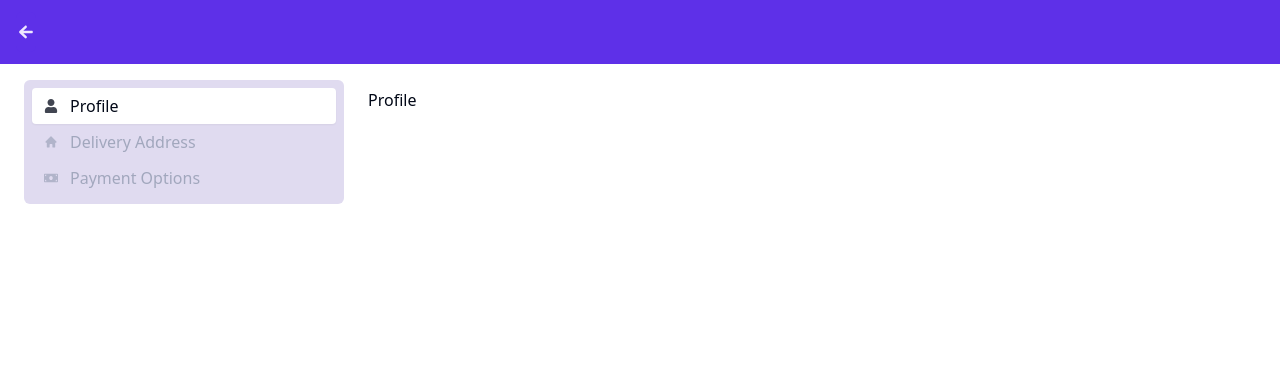
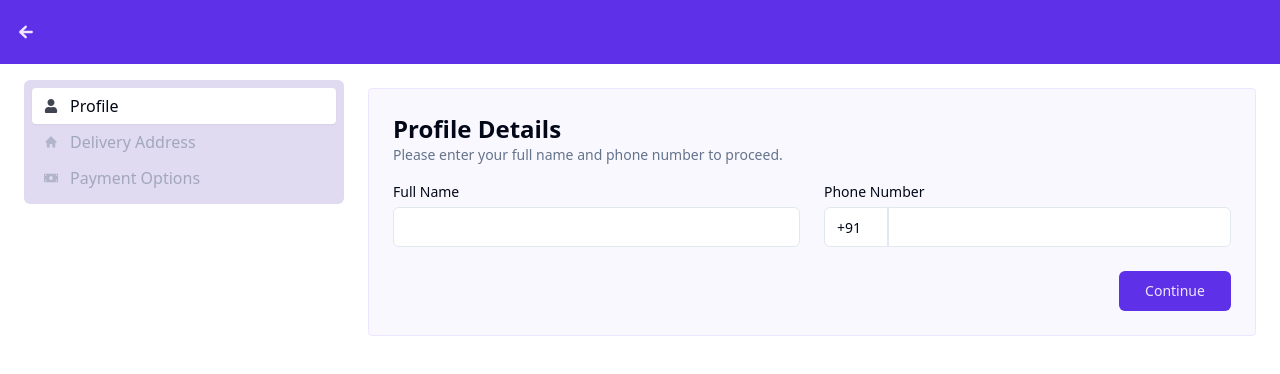
Before and after one commit to N-eeraj/e-commerce, a React (Vite) app: page /payment in a window 1280 px wide. Shown: the top 374 px of the page. Built offline with nearby package versions, Linux system fonts and the light colour scheme.

Commit message:
Basic profile form UI

```diff
--- a/src/components/Payment/ContextProvider.tsx
+++ b/src/components/Payment/ContextProvider.tsx
@@ -5,12 +5,15 @@ import { FC, createContext, useState } from 'react'
 import { Children } from '@customTypes/common'
 import PaymentContextType, { Address, PhoneNumber } from '@customTypes/payment'
 
+// constant imports
+import { DEFAULT_DIAL_CODE } from '@/constants'
+
 export const PaymentContext = createContext({})
 
 const PaymentContextProvider: FC<Children> = ({ children }) => {
   const [name, setName] = useState('')
   const [phoneNumber, setPhoneNumber] = useState<PhoneNumber>({
-    dialCode: '',
+    dialCode: DEFAULT_DIAL_CODE,
     number: '',
   })
   const [isPhoneValid, setValidatedPhoneNumber] = useState(false)
--- a/src/components/Payment/Profile.tsx
+++ b/src/components/Payment/Profile.tsx
@@ -1,9 +1,74 @@
 // react imports
-import { FC } from 'react'
+import { FC, FormEvent } from 'react'
+
+// shadcn/ui imports
+import { Label } from '@ui/label'
+import { Input } from '@ui/input'
+import { Button } from '@ui/button'
+
+// hook imports
+import usePayment from '@hooks/usePayment'
 
 const Profile: FC = () => {
+  const {
+    name,
+    phoneNumber,
+    addProfileDetails,
+  } = usePayment()
+
+  const triggerOTP = (event: FormEvent) => {
+    event.preventDefault()
+    console.log('open OTP modal')
+  }
+
   return (
-    <div>Profile</div>
+    <section className="flex flex-col gap-y-5">
+      <div>
+        <strong className="text-2xl">
+          Profile Details
+        </strong>
+        <p className="text-slate-500 text-sm">
+          Please enter your full name and phone number to proceed.
+        </p>
+      </div>
+
+      <form
+        className="grid grid-cols-1 lg:grid-cols-2 gap-6"
+        onSubmit={triggerOTP}>
+        <div className="flex flex-col gap-y-2">
+          <Label htmlFor="name">
+            Full Name
+          </Label>
+          <Input
+            defaultValue={name}
+            id="name"
+            required
+            className="focus-visible:ring-0 focus-visible:ring-offset-0" />
+        </div>
+        <div className="flex flex-col gap-y-2">
+          <Label>
+            Phone Number
+          </Label>
+          <div className="flex">
+            <Input
+              defaultValue={phoneNumber.dialCode}
+              required
+              pattern="^\+?[1-9][0-9]{0,3}$"
+              title="Please enter a valid phone dial code (e.g., +1, 44, 123)"
+              className="w-16 border-r-[0.5px] rounded-r-none focus-visible:ring-0 focus-visible:ring-offset-0" />
+            <Input
+              defaultValue={phoneNumber.number}
+              required
+              pattern="^\+?[1-9]\d{1,14}$"
+              title="Please enter a valid phone number (e.g., +1234567890)"
+              className="flex-1 border-l-[0.5px] rounded-l-none focus-visible:ring-0 focus-visible:ring-offset-0" />
+          </div>
+        </div>
+        <Button className="lg:col-span-2 lg:place-self-end lg:w-28">
+          Continue
+        </Button>
+      </form>
+    </section>
   )
 }
 
--- a/src/components/Payment/Tab/Contents.tsx
+++ b/src/components/Payment/Tab/Contents.tsx
@@ -14,7 +14,8 @@ const TabContents: FC = () => {
     tabContents.map(({ component: Component, value }) => (
       <TabsContent
         value={value}
-        key={value}>
+        key={value}
+        className="flex-1 p-4 md:p-6 bg-primary-foreground/30 border border-primary-foreground rounded">
         <Component />
       </TabsContent>
     ))
--- a/src/constants.ts
+++ b/src/constants.ts
@@ -21,3 +21,5 @@ export const CART_REDUCER_TYPES = {
   removeItem: 'removeItem',
   updateItemCount: 'updateItemCount',
 } as const
+
+export const DEFAULT_DIAL_CODE = '+91'
--- a/src/hooks/usePayment.ts
+++ b/src/hooks/usePayment.ts
@@ -32,7 +32,12 @@ const tabContents: PaymentTabContent[] = [
 ]
 
 const usePayment = () => {
-  const { isPhoneValid, address } = useContext(PaymentContext) as PaymentContextType
+  const {
+    name,
+    phoneNumber,
+    isPhoneValid,
+    address,
+  } = useContext(PaymentContext) as PaymentContextType
 
   const steps = [
     {
@@ -54,9 +59,16 @@ const usePayment = () => {
     },
   ]
 
+  const addProfileDetails = () => {
+    console.log('hi')
+  }
+
   return {
     steps,
     tabContents,
+    name,
+    phoneNumber,
+    addProfileDetails,
   }
 }
 
```
